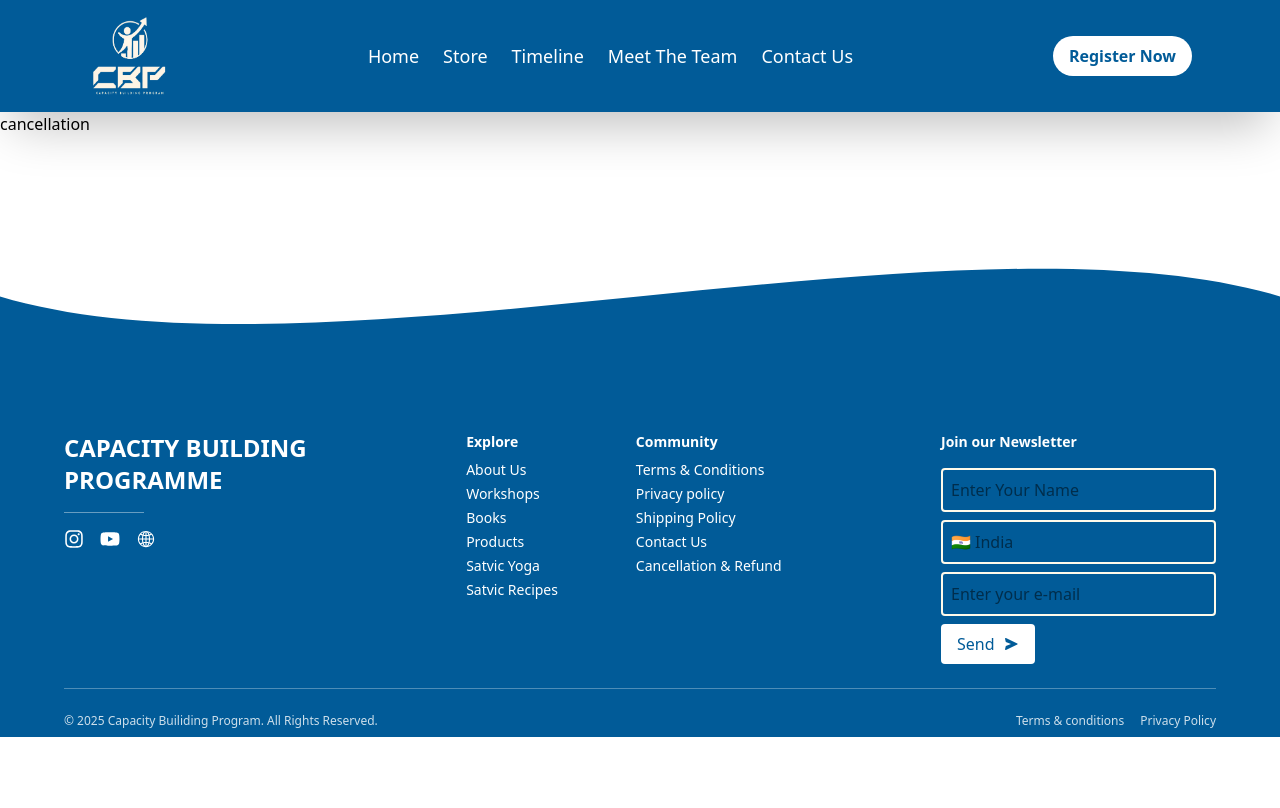
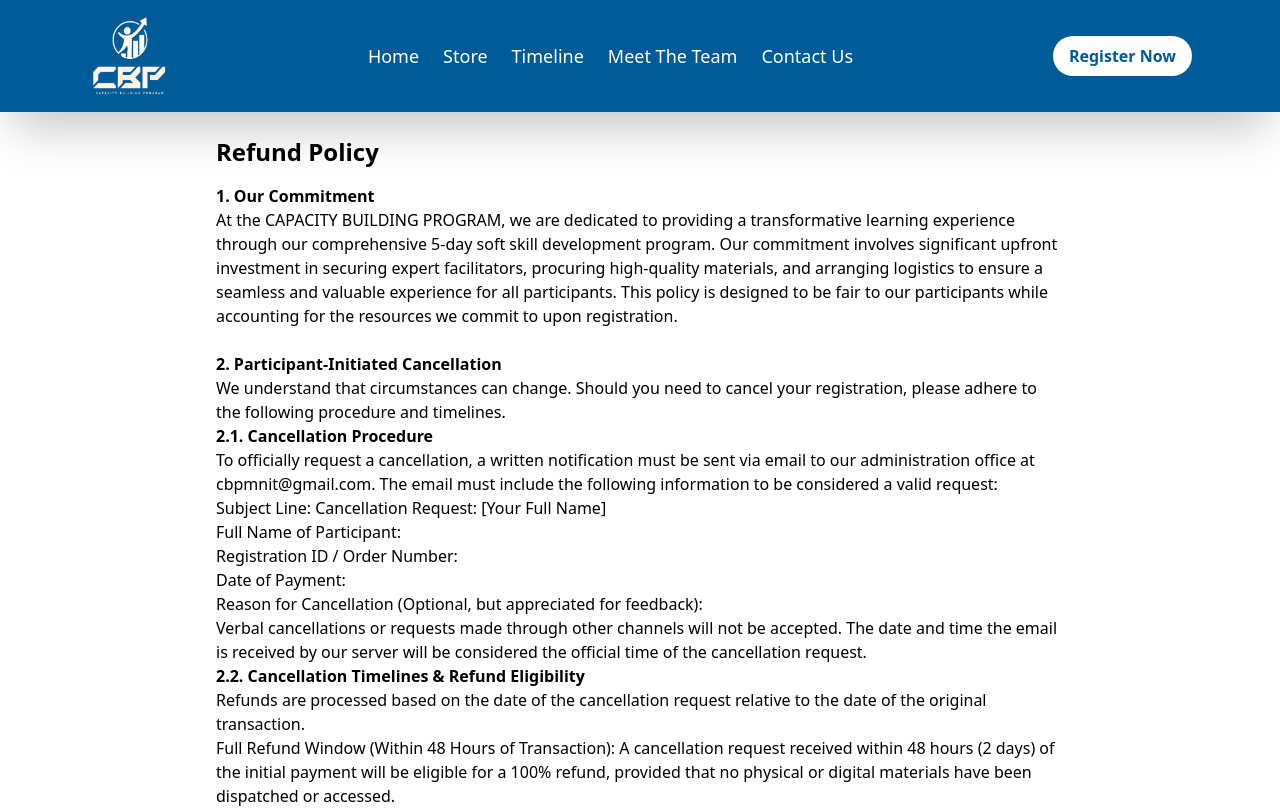
Before and after one commit to cbpmnit-glitch/cbp, a React (Vite) app: page /Cancellation-Refund in a window 1280 px wide. Shown: the top 808 px of the page. Built offline with nearby package versions, Linux system fonts and the light colour scheme.

Commit message:
Update Cancellation.jsx

```diff
--- a/src/Cancellation.jsx
+++ b/src/Cancellation.jsx
@@ -5,10 +5,119 @@ import Footer  from './footer';
 const Cancellation = () => {
   return (
     <>
-    <Navbar/>
-    <div>
-      <p>cancellation</p>
-    </div>
+      <Navbar />
+      <div className="p-6 max-w-4xl mx-auto">
+        <h1 className="text-2xl font-bold mb-4">Refund Policy</h1>
+        <p className="mb-4">
+<b>1. Our Commitment</b>
+<br/>
+At the CAPACITY BUILDING PROGRAM, we are dedicated to providing a transformative learning experience through our comprehensive 5-day soft skill development program. Our commitment involves significant upfront investment in securing expert facilitators, procuring high-quality materials, and arranging logistics to ensure a seamless and valuable experience for all participants. This policy is designed to be fair to our participants while accounting for the resources we commit to upon registration.
+<br/><br/>
+<b>2. Participant-Initiated Cancellation</b>
+<br/>
+We understand that circumstances can change. Should you need to cancel your registration, please adhere to the following procedure and timelines.
+<br/>
+<b>2.1. Cancellation Procedure</b>
+<br/>
+To officially request a cancellation, a written notification must be sent via email to our administration office at cbpmnit@gmail.com. The email must include the following information to be considered a valid request:
+<br/>
+Subject Line: Cancellation Request: [Your Full Name]
+<br/>
+Full Name of Participant:
+<br/>
+Registration ID / Order Number:
+<br/>
+Date of Payment:
+<br/>
+Reason for Cancellation (Optional, but appreciated for feedback):
+<br/>
+Verbal cancellations or requests made through other channels will not be accepted. The date and time the email is received by our server will be considered the official time of the cancellation request.
+<br/>
+<b>2.2. Cancellation Timelines & Refund Eligibility</b>
+<br/>
+Refunds are processed based on the date of the cancellation request relative to the date of the original transaction.
+<br/>
+Full Refund Window (Within 48 Hours of Transaction):
+A cancellation request received within 48 hours (2 days) of the initial payment will be eligible for a 100% refund, provided that no physical or digital materials have been dispatched or accessed.
+<br/>
+Late Cancellation (After 48 Hours of Transaction):
+Cancellation requests received more than 48 hours (2 days) after the initial payment are not eligible for a refund. After this period, we will have allocated resources, confirmed arrangements with vendors, and committed costs on your behalf, making a refund unfeasible.
+<br/>
+Post-Program Commencement:
+No refunds will be issued for cancellations requested after the official start date of the program, regardless of attendance.
+<br/><br/>
+<b>3. Deductions for Delivered Materials</b>
+<br/>
+Our program includes valuable digital and physical resources. In the event of an eligible cancellation (within the 48-hour window), the following conditions apply:
+<br/>
+Digital Content (eBooks): If you have been granted access to, or have downloaded, the digital eBooks, their standard retail value will be deducted from the total refund amount. Access is tracked via our digital delivery system.
+<br/>
+Physical Merchandise (T-shirts, etc.): If your physical merchandise package has been dispatched or shipped, the cost of the items plus shipping and handling fees will be deducted from the total refund amount.
+<br/><br/>
+<b>4. Non-Refundable Circumstances</b>
+<br/>
+Please note that refunds will not be granted under the following circumstances:
+<br/>
+Partial Attendance or "No-Shows": Participants who miss one or more sessions, or do not attend the program at all without prior formal cancellation, are not eligible for a refund.
+<br/>
+Accessed Digital Content: All digital materials, once accessed or downloaded, are considered consumed and are non-refundable.
+<br/>
+Dispatched Physical Merchandise: All physical merchandise, once shipped, is non-refundable. Please refer to our Merchandise Exchange Policy in Section 5 for specific exceptions regarding T-shirts.
+<br/><br/>
+<b>5. Merchandise Exchange Policy (T-Shirts)</b>
+<br/>
+While merchandise is non-refundable, we offer a one-time exchange for T-shirts in cases of incorrect sizing or manufacturing defects, subject to the following conditions:
+<br/>
+Eligibility: An exchange can be requested if the T-shirt received is a different size than what was ordered or if it has a clear manufacturing defect.
+<br/>
+Condition: The T-shirt must be in its original, unworn, and unwashed condition with all tags attached.
+<br/>
+Timeframe: The exchange request must be initiated via email within 7 days of receiving the merchandise.
+<br/>
+Exchange Process:
+
+Email cbpmnit@gmail.com with the subject line "Merchandise Exchange - [Your Registration ID]".
+<br/>
+In the email, include your full name, the issue (e.g., "Size L received, ordered M"), and a clear photograph of the item and its tag.
+
+Our team will review the request and provide instructions for returning the original item.
+<br/>
+Exchange Fee: A mandatory exchange fee, equivalent to 10% of the T-shirt's initial cost, will be charged. This fee covers the two-way shipping and handling costs for the exchange. Instructions for payment will be provided upon approval of the request.
+<br/>
+Availability: All exchanges are subject to stock availability of the requested size.
+<br/><br/>
+<b>6. Program Alteration or Cancellation by Organizer</b>
+<br/>
+In the unlikely event that the CAPACITY BUILDING PROGRAM must be cancelled, rescheduled, or significantly altered due to unforeseen circumstances (e.g., facilitator illness, insufficient enrollment, or force majeure events), registered participants will be notified promptly. In such cases, participants will be offered the choice of:
+
+A full 100% refund of the registration fee paid.
+
+A complimentary transfer of their registration to the next available program date.
+
+The CAPACITY BUILDING PROGRAM is not liable for any travel, accommodation, or other incidental expenses incurred by participants in the event of a program cancellation.
+<br/><br/>
+<b>7. Refund Processing</b>
+<br/>
+All approved refunds will be processed within 7-10 business days from the date of the official cancellation approval. Refunds will be credited back to the original method of payment used during registration.
+<br/><br/>
+<b>8. Policy Acknowledgment</b>
+<br/>
+By completing the registration and making a payment, you acknowledge that you have read, understood, and agree to be bound by the terms and conditions outlined in this Cancellation and Refund Policy.
+<br/><br/>
+<b>9. Contact & Support</b>
+<br/>
+For any questions regarding this policy, or to submit a cancellation or exchange request, please contact our support team.
+<br/>
+Email: cbpmnit@gmail.com
+<br/>
+Phone: 9982308048
+<br/>
+Support Hours: Monday - Saturday, 9:00 AM to 9:00 PM (IST)
+<br/>
+We aim to respond to all inquiries within 24 business hours.
+
+        </p>
+      </div>
     <Footer/>
     </>
   )
```
